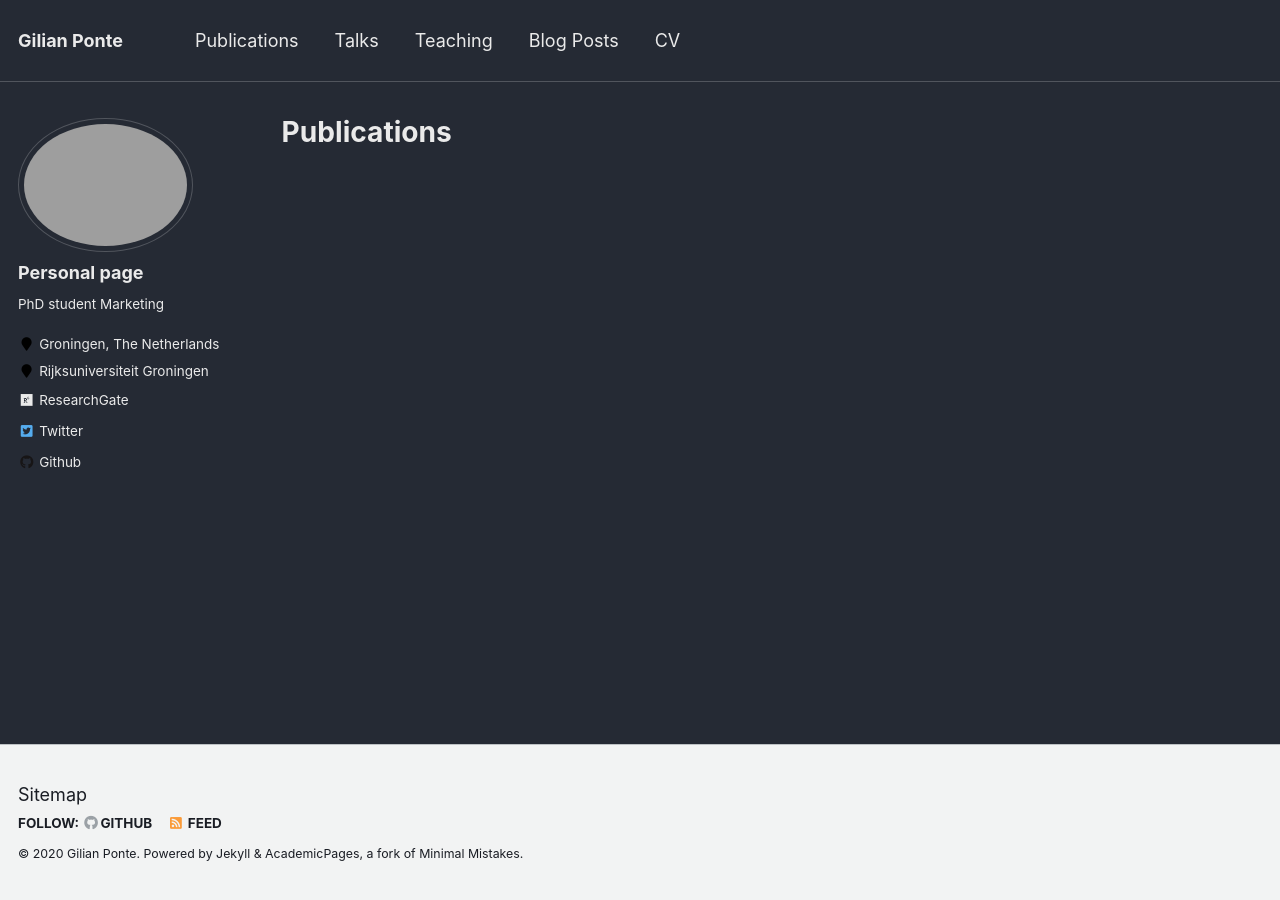
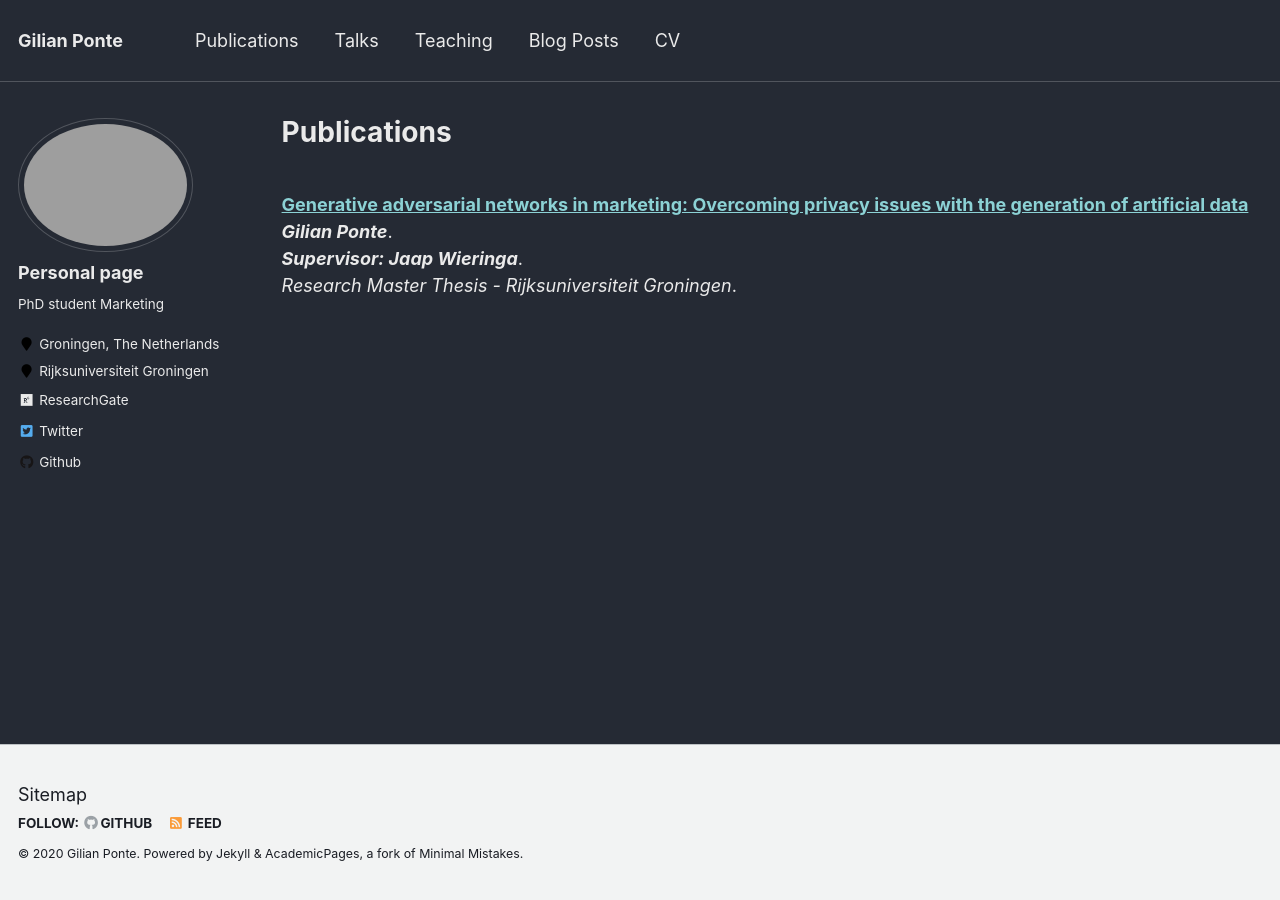
Before and after one commit to GilianPonte/gilianponte.github.io, a Jekyll site: the page built from _pages/publications.md, in a window 1280 px wide. Built offline with Jekyll 4.4.1, drawn with Linux system fonts in a browser that asks for light colours.

Commit message:
Update publications.md

```diff
--- a/_pages/publications.md
+++ b/_pages/publications.md
@@ -4,6 +4,15 @@ title: "Publications"
 permalink: /publications/
 author_profile: true
 ---
+
+<br>
+<b>[Generative adversarial networks in marketing:
+Overcoming privacy issues with the generation of
+artificial data](http://gilianponte.nl/publications/RM_thesis_Gilian.pdf)</b> <br>
+<i><b>Gilian Ponte</b></i>.<br>
+<i><b>Supervisor: Jaap Wieringa</b></i>.<br>
+<i>Research Master Thesis - Rijksuniversiteit Groningen</i>.
+<br>
 
 {% if author.googlescholar %}
   You can also find my articles on <u><a href="{{author.googlescholar}}">my Google Scholar profile</a>.</u>
```
